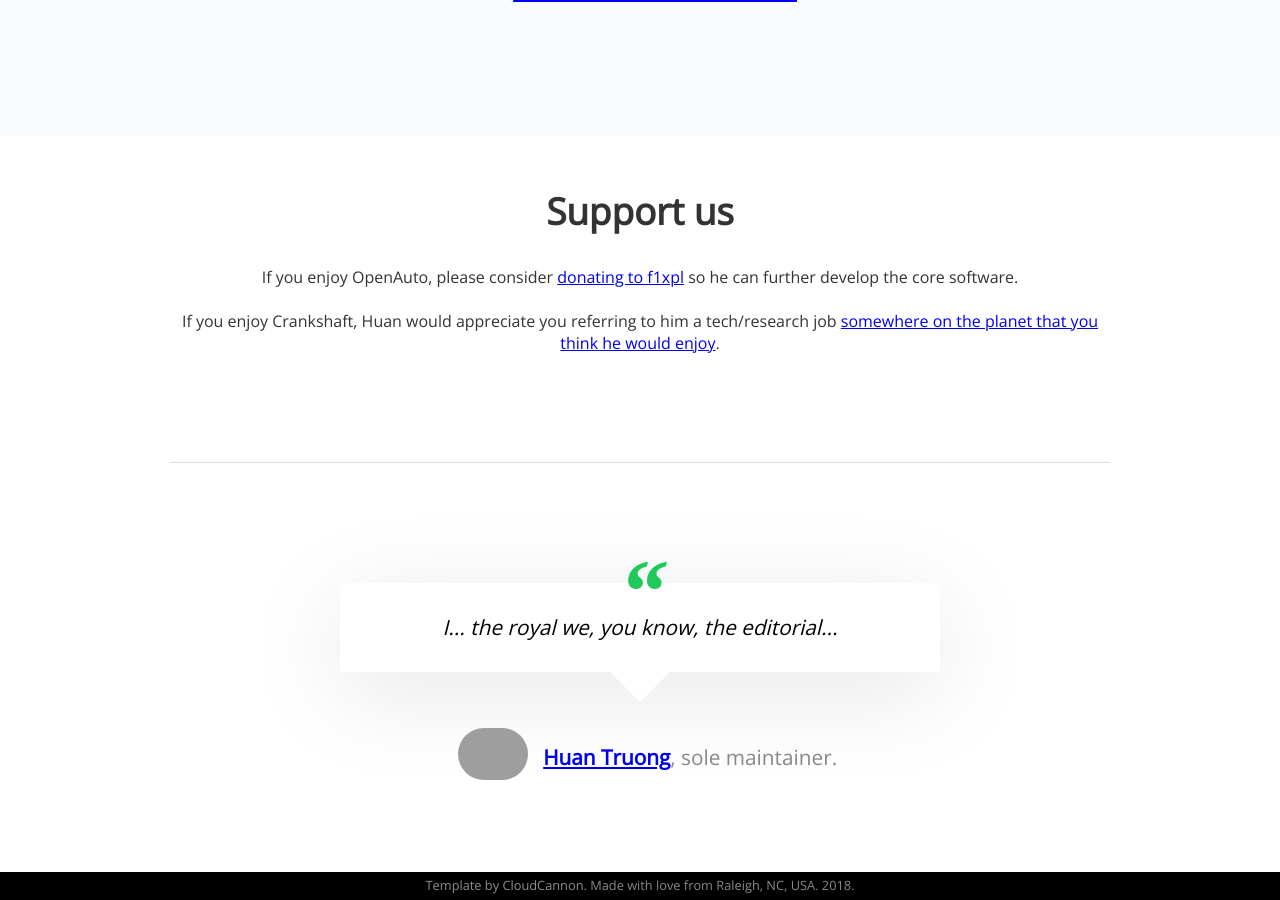
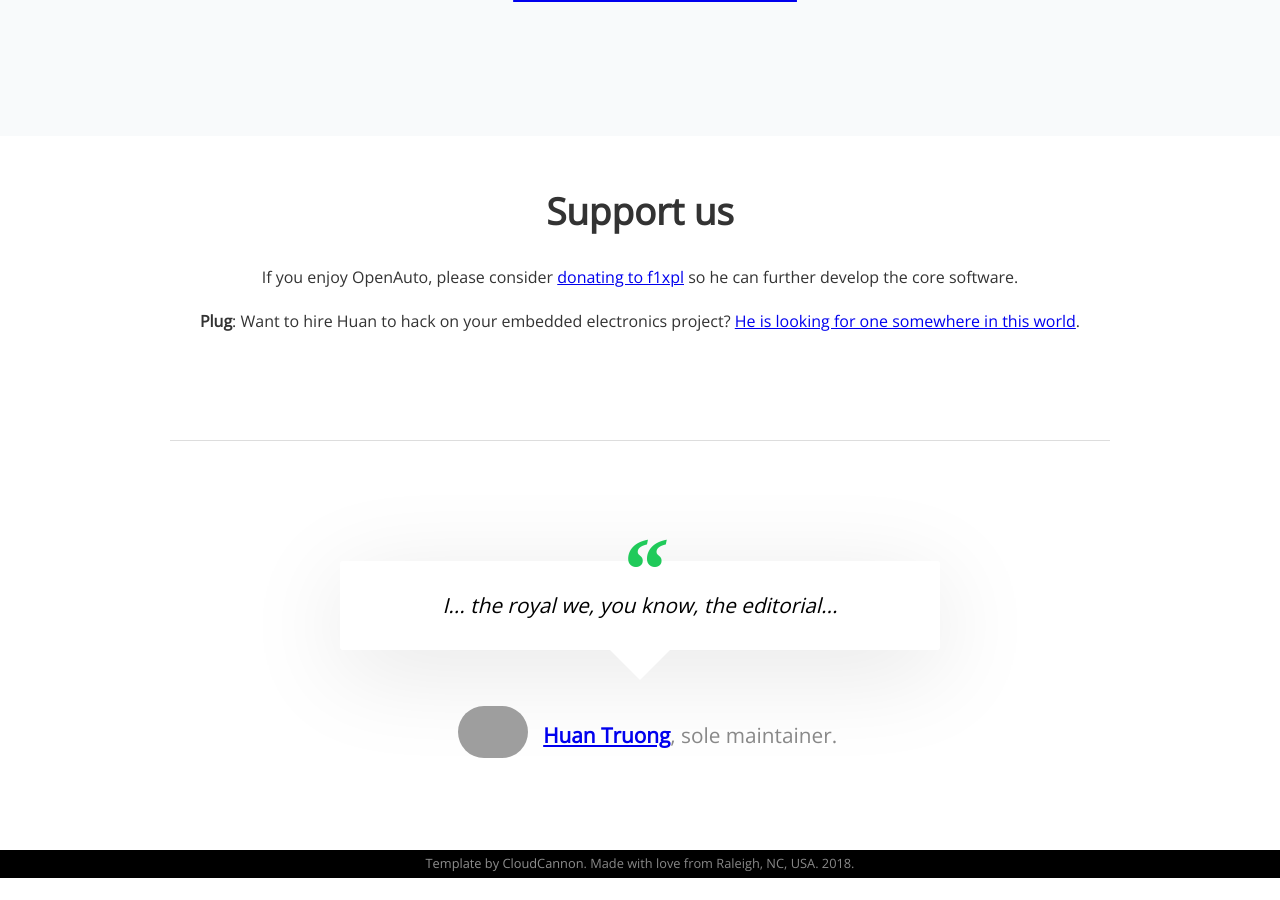
Before and after one commit to opencardev/getcrankshaft.github.io, a Jekyll site: the page built from index.html, in a window 1280 px wide and 900 px high, scrolled down 2204 px. Built offline with Jekyll 4.4.1, drawn with Linux system fonts in a browser that asks for light colours; after the commit the page ends 3082 px from its top, so only the background shows below that; grey boxes are pictures that could not be loaded.

Commit message:
[stie] add plug

```diff
--- a/index.html
+++ b/index.html
@@ -74,7 +74,7 @@
 	<div class="donate">
 		If you enjoy OpenAuto, please consider <a href="https://www.paypal.com/cgi-bin/webscr?cmd=_s-xclick&hosted_button_id=R4HXE5ESDR4U4" target="_blank">donating to f1xpl</a> so he can further develop the core software.<br />
 		<br />
-		If you enjoy Crankshaft, Huan would appreciate you referring to him a tech/research job <a href="http://www.tnhh.net/about.html" target="_blank">somewhere on the planet that you think he would enjoy</a>.
+		<strong>Plug</strong>: Want to hire Huan to hack on your embedded electronics project? <a href="http://www.tnhh.net/resume.pdf" target="_blank">He is looking for one somewhere in this world</a>.
 	</div>
 </div>
 
@@ -90,27 +90,3 @@
 		</div>
 	</blockquote>
 </div>
-
-
-<!--
-<div class="darker">
-	<div class="container">
-		<h2 class="editable">Updates</h2>
-		<p class="editor-link"><a href="cloudcannon:collections/_posts" class="btn"><strong>&#9998;</strong> Add Update</a></p>
-		<div class="posts">
-			{% for post in site.posts %}
-				<div class="post">
-					<div class="image" style="background-image: url({{ post.featured_image}})"></div>
-					<div class="post-content">
-						<p class="date">{{ post.date | date: '%B %d, %Y' }}</p>
-						<h3>{{ post.title }}</h3>
-
-						{{ post.content }}
-						<p class="editor-link"><a href="cloudcannon:collections/{{ post.path }}" class="btn"><strong>&#9998;</strong> Edit Update</a></p>
-					</div>
-				</div>
-			{% endfor %}
-		</div>
-	</div>
-</div>
--->
```
